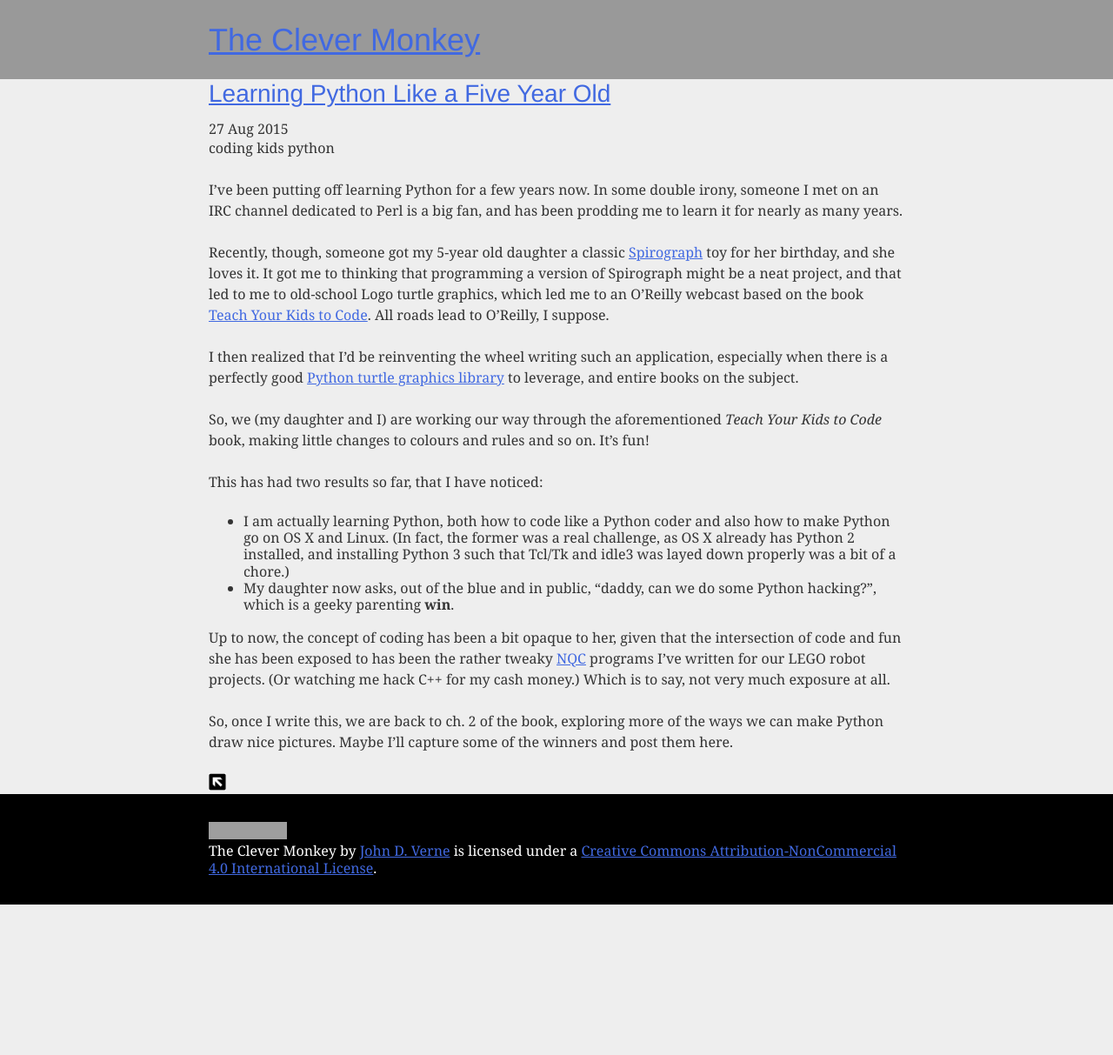
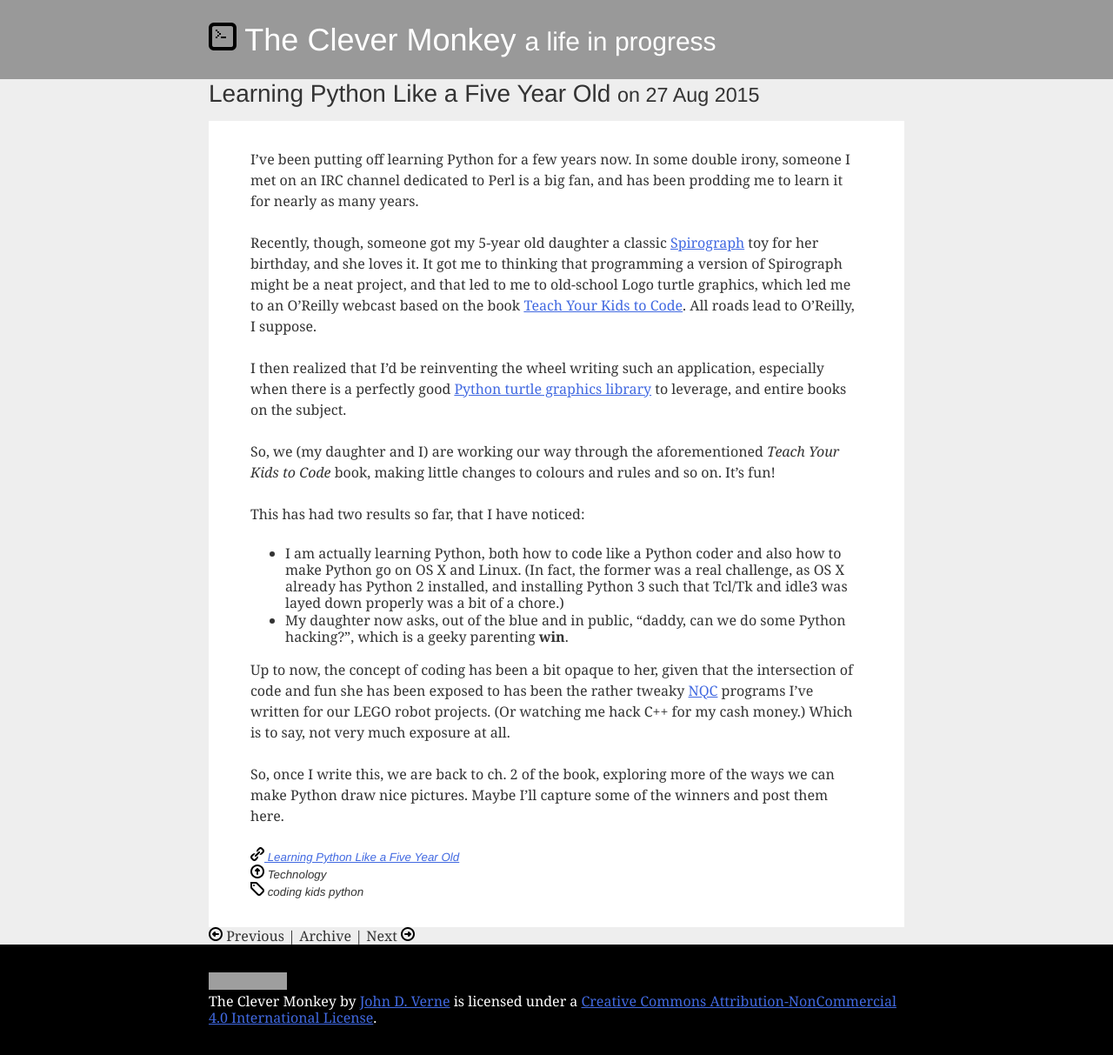
Before and after one commit to jverne/jverne.github.io, a Jekyll site: the page built from _posts/2015-08-27-learning-python-like-a-5-year-old.md, in a window 1280 px wide. Shown: the whole page at 87% size. Built offline with Jekyll 4.4.1, drawn with Linux system fonts in a browser that asks for light colours; before the commit the page ends 1040 px from its top, so only the background shows below that; grey boxes are pictures that could not be loaded.

Commit message:
More site hackery

```diff
--- a/_config.yml
+++ b/_config.yml
@@ -1,8 +1,8 @@
 # Setup
 title: The Clever Monkey
-tagline: 'A life in progress.'
+tagline: 'a life in progress'
 url: 'http://www.clevermonkey.org'
-shorturl: clvrmnky.org
+shorturl: clevermonkey.org
 
 # C'est moi
 author:
--- /dev/null
+++ b/_includes/page_header.html
@@ -0,0 +1,5 @@
+<header class="header">
+	<div class="container">
+		<h1 class="header-heading"><img src="/assets/img/terminal-3.png" alt="[icon]" width="32" height="32"> <a href="/">{{ site.title }}</a> {% if site.tagline %}<small>{{ site.tagline }}</small> {% endif %}</h1>
+	</div>
+</header>
--- a/_includes/post_header.html
+++ /dev/null
@@ -1,4 +0,0 @@
-<head>
-<title>{{ page.title }}</title>
-<link rel="stylesheet" type="text/css" href="/stylesheets/syntax.css">
-</head>
--- a/_layouts/post.html
+++ b/_layouts/post.html
@@ -5,25 +5,31 @@ layout: default
 <!-- post layout -->
 {% comment %} Order the tags {% endcomment %}
 {% assign tags = page.tags | sort %}
-<header class="header">
-	<div class="container">
-		<h1 class="header-heading"><a href="/">{{ site.title }}</a></h1>
-	</div>
-</header>
+
+{% include page_header.html %}
 
 <article class="container">
 	<header>
-		<hgroup>
-		<h2><a href="{{ page.url }}">{{ page.title }}</a></h2>
-		<div><time datetime="{{ page.date | date_to_xmlschema }}">{{ page.date | date_to_string }}</time></div>
-		<p>{% for tag in tags %} {{ tag | downcase }} {% endfor %}</p>
-		</hgroup>
+		<h2>{{ page.title }} <small>on <time datetime="{{ page.date | date_to_xmlschema }}">{{ page.date | date_to_string }}</time></small></h2>
 	</header>
 
-	<div class="container">
-		{{ content }} <a href="{{ page.url }}"><img src="/assets/img/ss_60_Forward-and-Left-Arrow.png" alt="[permalink]" title="Permalink" width="20" height="20"></a>
+	<div class="content">
+		{{ content }}
+
+		<!-- Post metadata -->
+		<div class="post-metadata">
+			<a href="{{ page.url }}"><img src="/assets/img/link.png" alt="[permalink]" title="Permalink" width="16" height="16"> {{ page.title }}</a><br>
+			<img src="/assets/img/arrow-up.png" alt="[up]" title="Category" width="16" height="16"> Technology<br>
+			<img src="/assets/img/tag.png" alt="[tag]" title="Tags" width="16" height="16">{% for tag in tags %} {{ tag | downcase }} {% endfor %}<br>
+		</div>
 	</div>
 </article>
+
+<div class="container">
+<div class="postnav">
+<img src="/assets/img/arrow-left.png" alt="[previous]" title="Previous post" width="16" height="16"> Previous | Archive | Next <img src="/assets/img/arrow-right.png" alt="[next]" title="Next post" width="16" height="16">
+</div>
+</div>
 
 <footer class="footer">
 	<div class="container">
--- a/assets/css/styles.css
+++ b/assets/css/styles.css
@@ -87,6 +87,14 @@ Layout styles
 	padding: 1em 1.25em;
 }
 
+.header a
+{
+	display: inline;
+	padding: 0;
+	color: #fff;
+	text-decoration: none;
+}
+
 .header-heading { margin: 0; }
 
 .nav-bar
@@ -158,6 +166,11 @@ Nav
 /* -----------------------
 Single styles
 ------------------------*/
+.post-metadata {
+	font-family: "Source Sans Pro", "Helvetica Neue", Helvetica, Verdana, Geneva, sans-serif;
+	font-style: italic;
+	font-size: smaller;
+}
 
 .img-responsive { max-width: 100%; }
 
```
Also changed, not shown: _layouts/page.html (+6 -12 lines), assets/img/arrow-left.png (added), assets/img/arrow-right.png (added), assets/img/arrow-up.png (added), assets/img/link.png (added), assets/img/ss_34_Bar.png (deleted), assets/img/ss_60_Forward-and-Left-Arrow.png (deleted), assets/img/tag.png (added), assets/img/terminal-3.png (added), 1 other file.
